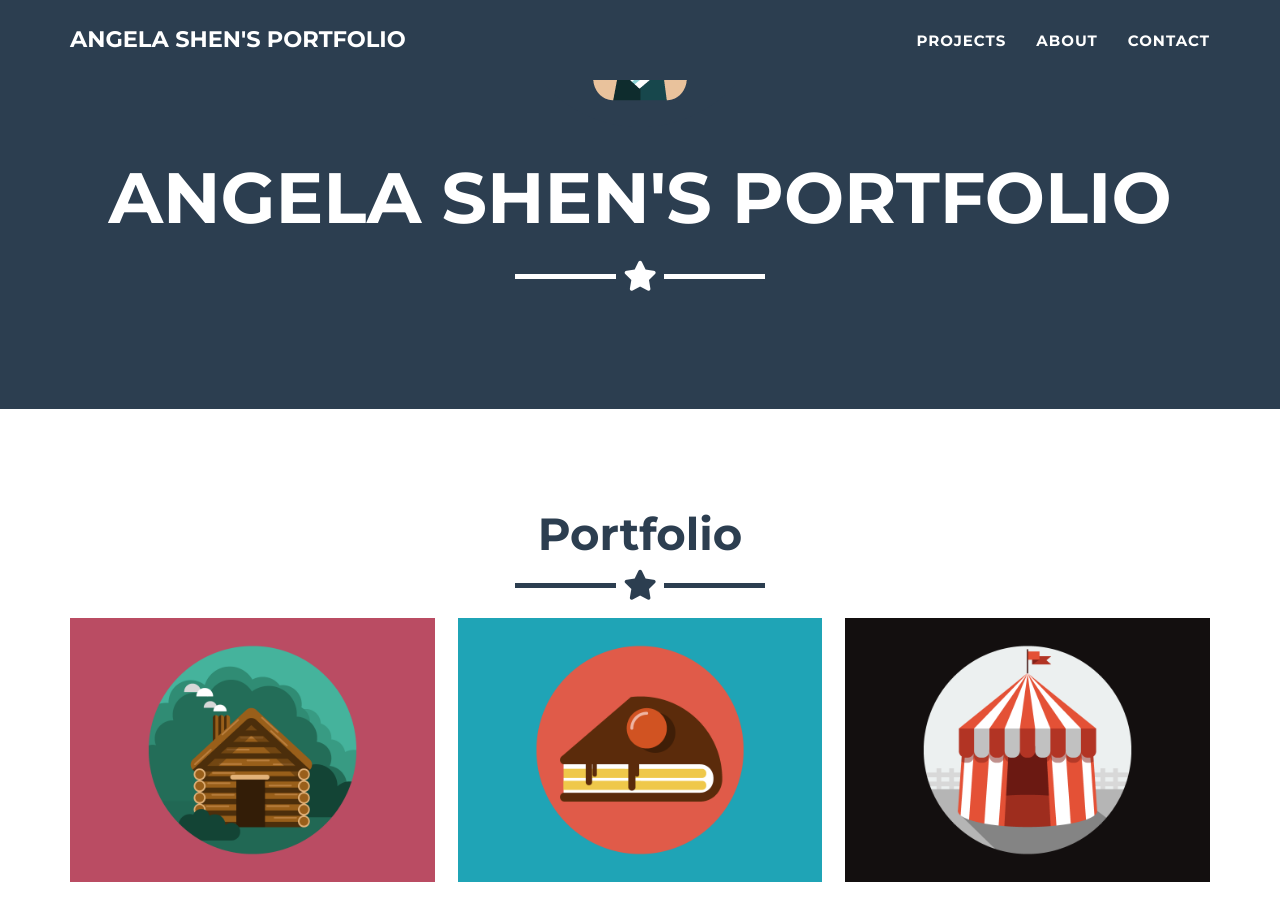
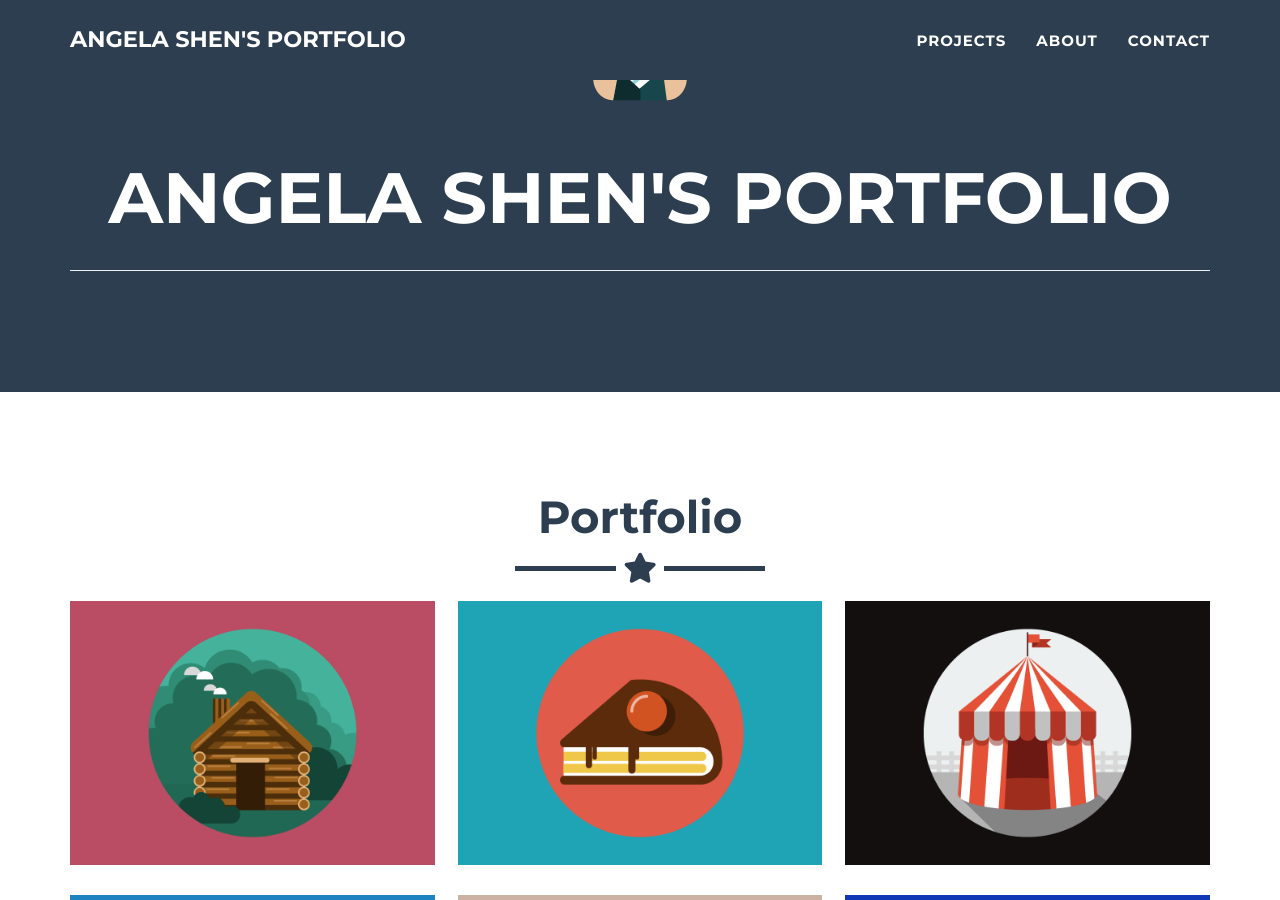
Before and after one commit to shen02/portfolio, a Jekyll site: the page built from _posts/2014-07-18-project-1.markdown, in a window 1280 px wide and 900 px high, scrolled down 329 px. Built offline with Jekyll 4.4.1, drawn with Linux system fonts in a browser that asks for light colours.

Commit message:
Removed symbols

```diff
--- a/_includes/about.html
+++ b/_includes/about.html
@@ -4,7 +4,7 @@
     <div class="row">
       <div class="col-lg-12 text-center">
         <h2>About</h2>
-        <hr class="star-light">
+        <hr>
       </div>
     </div>
     <div class="row">
--- a/_includes/contact.html
+++ b/_includes/contact.html
@@ -4,7 +4,7 @@
     <div class="row">
       <div class="col-lg-12 text-center">
         <h2>Contact Me</h2>
-        <hr class="star-primary">
+        <hr>
       </div>
     </div>
     <div class="row">
--- a/_includes/header.html
+++ b/_includes/header.html
@@ -6,7 +6,7 @@
         <img class="img-responsive" src="img/profile.png" alt="profile-pic" />
         <div class="intro-text">
           <span class="name">{{ site.title }}</span>
-          <hr class="star-light" />
+          <hr>
           <span class="skills">{{ site.skills }}</span>
         </div>
       </div>
--- a/_includes/modals.html
+++ b/_includes/modals.html
@@ -14,7 +14,7 @@
         <div class="col-lg-8 col-lg-offset-2">
           <div class="modal-body">
             <h2>{{ post.title }}</h2>
-            <hr class="star-primary">
+            <hr>
             <img src="img/portfolio/{{ post.img }}" class="img-responsive img-centered" alt="{{ post.alt }}">
             {% if post.description %}
             <p>{{ post.description }}</p>
```
